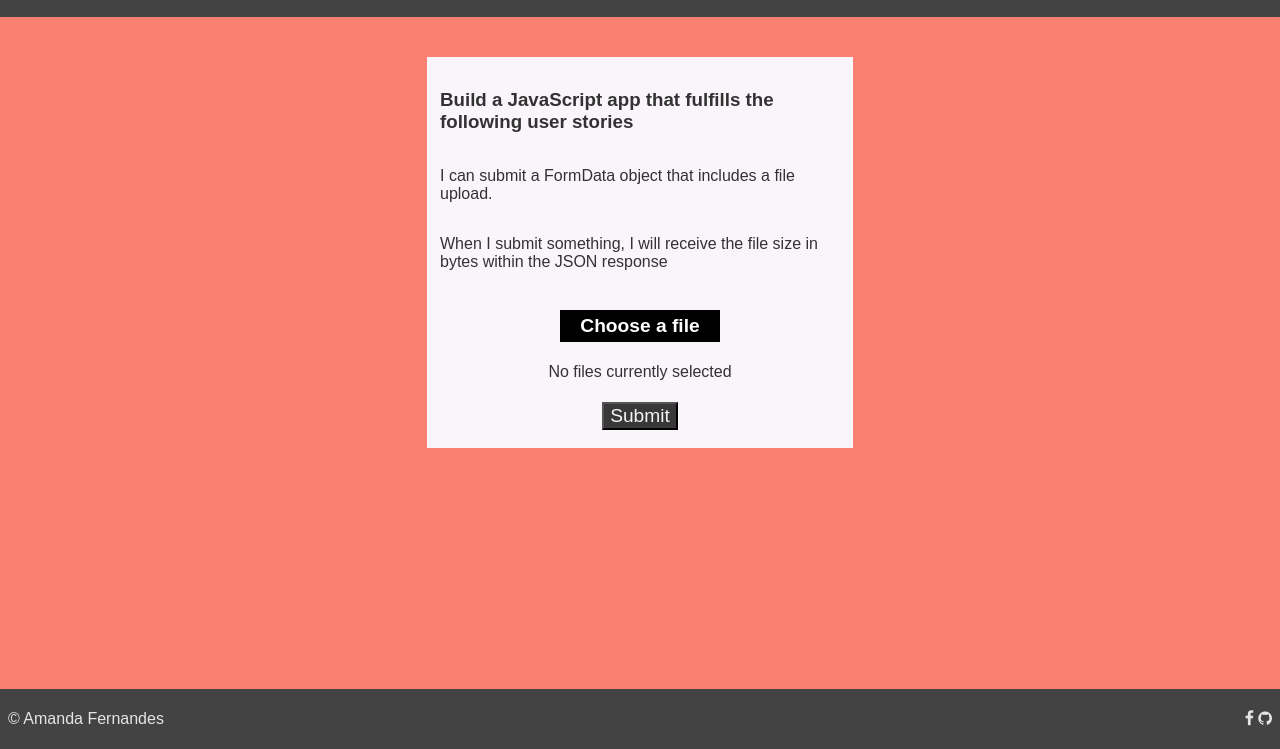
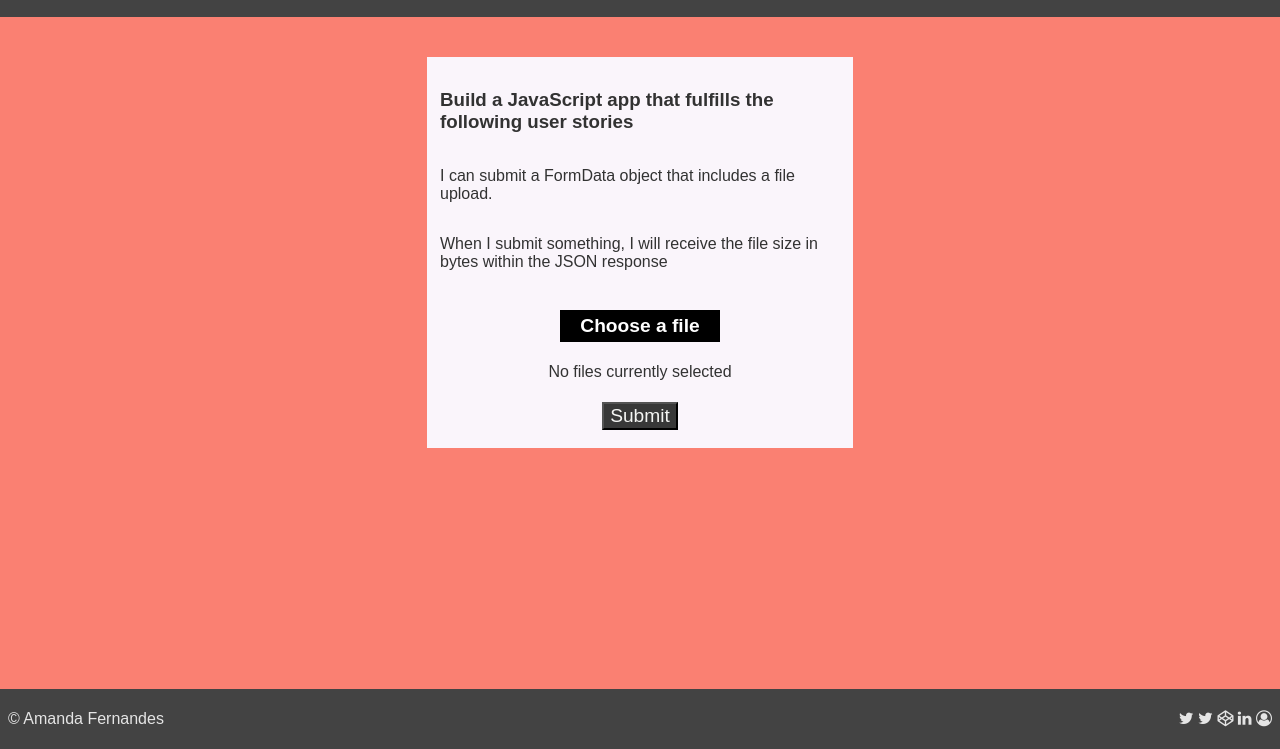
Before and after one commit to amandarfernandes/file-metadata-microservice, a website: page public/index.html in a window 1280 px wide. Shown: the part 51-800 px from the top of the page. Drawn offline with Linux system fonts and the light colour scheme.

Commit message:
social media links in footer added

```diff
--- a/public/index.html
+++ b/public/index.html
@@ -35,12 +35,23 @@
         <p>&copy; Amanda Fernandes</p>
         <ul>
             <li>
-                <a href="https://twitter.com/mandycodestoo" class="fa fa-facebook"> </a>
+                <a href="https://twitter.com/mandycodestoo" class="fa fa-twitter"> </a>
             </li>
             <li>
-                <a href="https://github.com/amandarfernandes" class="fa fa-github"></a>
+                <a href="https://twitter.com/mandycodestoo" class="fa fa-twitter"> </a>
             </li>
+            <li>
+                <a href="https://codepen.io/mandycodestoo/" class="fa fa-codepen"></a>
+            </li>
+            <li>
+                <a href="https://www.linkedin.com/in/amandadcunhafernandes/" class="fa fa-linkedin"></a>
+            </li>
+            <li>
+                <a href="https://amandafernandes.github.io" class="fa fa-user-circle-o"> </a>
+            </li>
+
         </ul>
+
     </footer>
     <script src="js/script.js"></script>
 </body>
```
